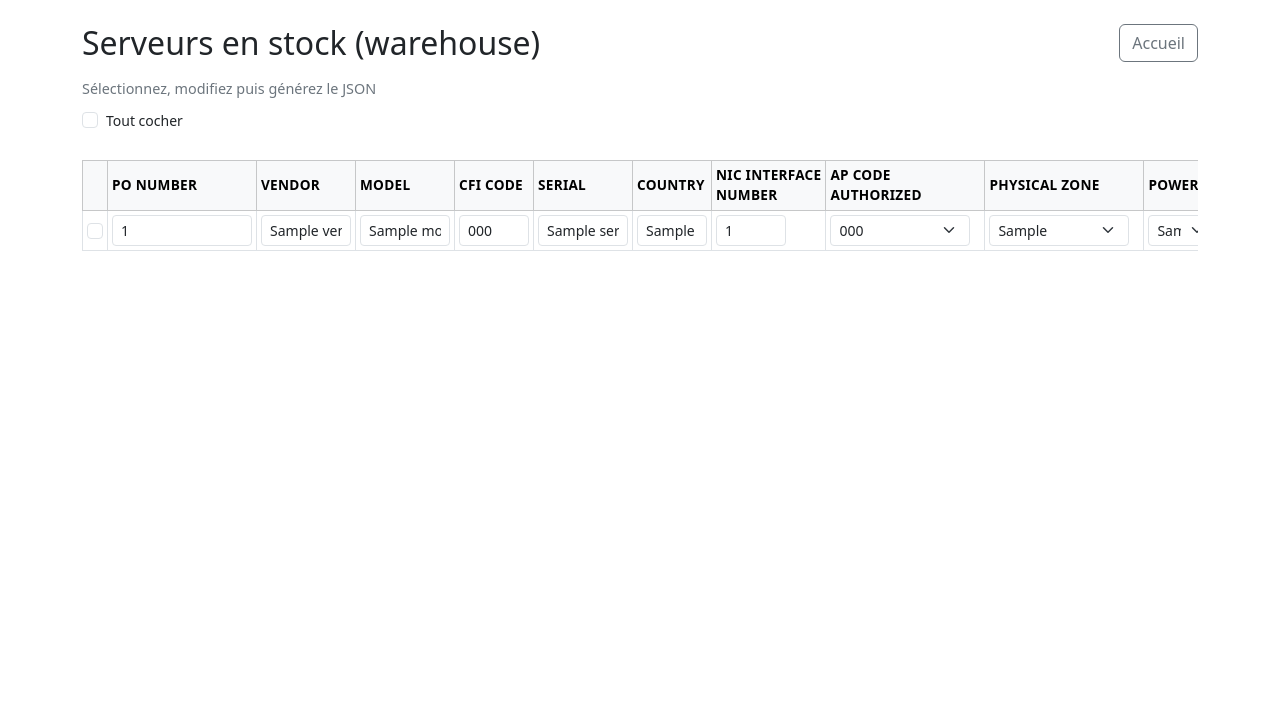
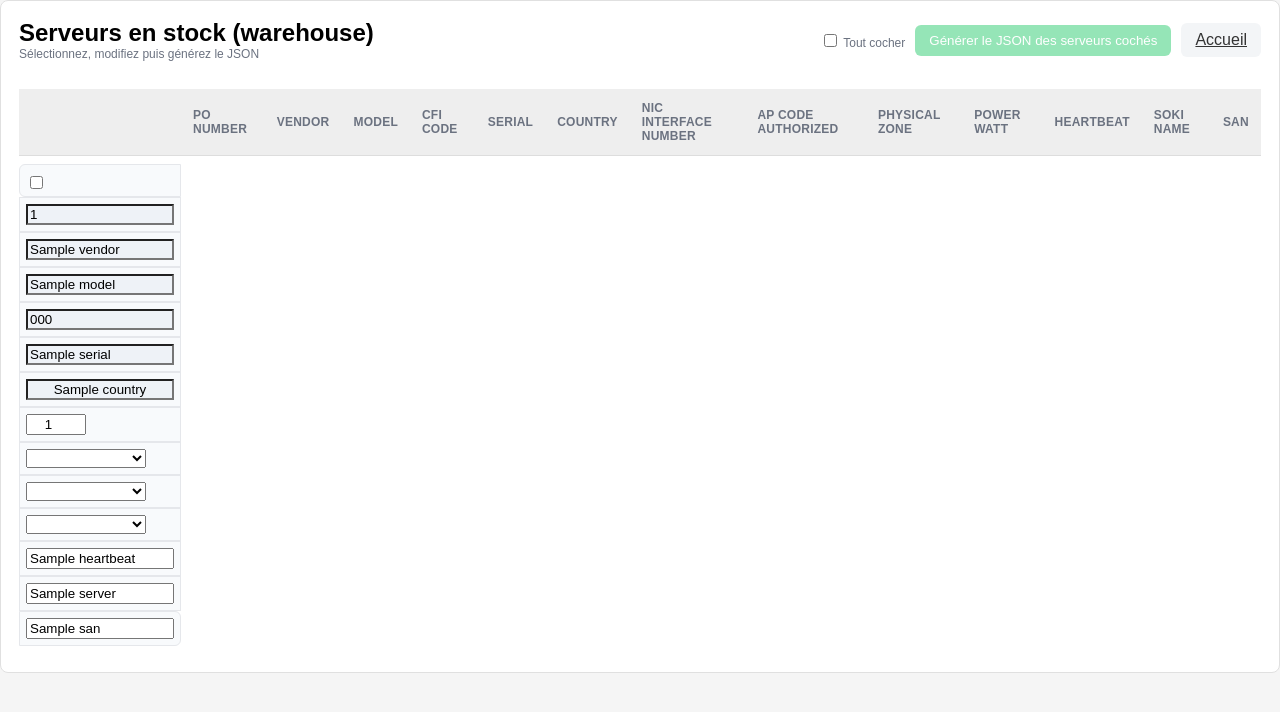
Before and after one commit to Selimyahyaoui/front, a FastAPI app: template app/templates/servers_warehouse.html in a window 1280 px wide. Shown: the top 712 px of the page. Run offline with FastAPI, Linux system fonts and the light colour scheme; the template is opened without the code that fills it: most values are stand-ins (such as "Sample title", 1, 10 or a date in 2020); parts of the project's set-up code (start-up, migrations or seed data) failed here and were passed over.

Commit message:
Update servers_warehouse.html

```diff
--- a/app/templates/servers_warehouse.html
+++ b/app/templates/servers_warehouse.html
@@ -4,57 +4,65 @@
   <meta charset="UTF-8" />
   <title>Serveurs en stock (warehouse)</title>
   <link rel="stylesheet" href="/static/style.css" />
-  <!-- Bootstrap (si déjà présent via base.css, tu peux laisser quand même) -->
-  <link rel="stylesheet" href="https://cdn.jsdelivr.net/npm/bootstrap@5.3.2/dist/css/bootstrap.min.css">
   <style>
-    /* même look que l’ancienne page, mais sans troncature */
-    .table thead th { font-size: .85rem; text-transform: uppercase; letter-spacing: .02em; }
-    .table td, .table th { vertical-align: middle; white-space: nowrap; }
-    .pill { background: #f3f5f7; border: 1px solid #e3e7ea; border-radius: .35rem; padding: .25rem .5rem; font-size: .875rem; }
-    .cell-input { width: 140px; }          /* pour PO, vendor, model, etc. */
-    .cell-input.short { width: 90px; }     /* cfi, country, etc. */
-    .cell-input.xs { width: 70px; }        /* nic count, power, etc. */
-    .sticky-actions { position: sticky; top: .5rem; z-index: 10; }
-    .row-check { transform: translateY(1px); }
-    .note-top { color: #6c757d; font-size: .9rem; }
-    .btn-main { background-color: #26a269; border-color: #26a269; }
-    .btn-main:disabled { opacity: .4; cursor: not-allowed; }
+    /* keep the “old look” but make columns readable */
+    .panel      { background:#fff; border:1px solid #e0e0e0; border-radius:8px; padding:18px; }
+    .toolbar    { display:flex; gap:10px; align-items:center; justify-content:flex-end; margin-bottom:12px; }
+    .btn        { border:0; border-radius:6px; padding:8px 14px; cursor:pointer; }
+    .btn-primary{ background:#2ecc71; color:#fff; }
+    .btn-ghost  { background:#f3f5f7; color:#333; }
+    .btn:disabled{ opacity:.5; cursor:not-allowed; }
+    table       { width:100%; border-collapse:separate; border-spacing:0 8px; }
+    thead th    { font-size:12px; letter-spacing:.02em; color:#6b7280; text-transform:uppercase; }
+    tbody td    { background:#f8fafc; border:1px solid #e5e7eb; padding:6px; }
+    tbody tr td:first-child { border-radius:6px 0 0 6px; }
+    tbody tr td:last-child  { border-radius:0 6px 6px 0; }
+    .cell       { display:flex; align-items:center; gap:8px; }
+    .cell input[type="text"] { width: 140px; }             /* show full values */
+    .cell input.readonly     { background:#eef2f7; }
+    .cell .short             { width: 70px; }
+    .cell .xs                { width: 52px; text-align:center; }
+    .cell select             { min-width: 120px; }
+    .row-check               { transform: translateY(2px); }
+    .header-row              { display:flex; align-items:center; gap:10px; justify-content:space-between; }
+    .left-actions            { display:flex; align-items:center; gap:10px; }
+    .right-actions           { display:flex; align-items:center; gap:10px; }
+    .muted                   { color:#6b7280; font-size:12px; }
   </style>
 </head>
 <body>
-  <div class="container py-4">
-    <div class="d-flex align-items-center justify-content-between mb-3">
-      <h2 class="m-0">Serveurs en stock (warehouse)</h2>
-      <div class="d-flex gap-2 sticky-actions">
-        <button id="generateBtn" form="warehouseForm" type="submit" class="btn btn-main text-white" disabled>
-          Générer le JSON des serveurs cochés
-        </button>
-        <a href="/" class="btn btn-outline-secondary">Accueil</a>
+  <div class="panel">
+    <div class="header-row">
+      <div>
+        <h2 style="margin:0;">Serveurs en stock (warehouse)</h2>
+        <div class="muted">Sélectionnez, modifiez puis générez le JSON</div>
+      </div>
+      <div class="right-actions">
+        <!-- master “Tout cocher” (outside table header on purpose) -->
+        <label class="muted"><input id="check_all" type="checkbox" /> Tout cocher</label>
+        <button id="btn-generate" class="btn btn-primary" disabled>Générer le JSON des serveurs cochés</button>
+        <a href="/" class="btn btn-ghost">Accueil</a>
       </div>
     </div>
 
-    <div class="note-top mb-2">Sélectionnez, modifiez puis générez le JSON</div>
+    <!-- We’ll fill this hidden field with the JSON payload on submit -->
+    <form id="payloadForm" method="post" action="/servers/warehouse/json">
+      <input type="hidden" name="payload" id="payload" />
+    </form>
 
-    <form id="warehouseForm" method="post" action="/servers/warehouse" onsubmit="collectSelection(event)">
-      <input type="hidden" name="selected_ids" id="selected_ids" value="">
-      <div class="form-check mb-2">
-        <input id="check_all" class="form-check-input" type="checkbox">
-        <label class="form-check-label" for="check_all">Tout cocher</label>
-      </div>
-
-      <div class="table-responsive">
-        <table class="table table-sm table-bordered align-middle">
-          <thead class="table-light">
+    <table>
+      <thead>
         <tr>
-              <th style="width:30px;"></th>
+          <!-- no checkbox in header -->
+          <th></th>
           <th>PO Number</th>
           <th>Vendor</th>
           <th>Model</th>
           <th>CFI Code</th>
           <th>Serial</th>
           <th>Country</th>
-              <th>NIC Interface<br>Number</th>
-              <th>AP code<br>authorized</th>
+          <th>NIC Interface Number</th>
+          <th>AP code authorized</th>
           <th>Physical Zone</th>
           <th>Power Watt</th>
           <th>HeartBeat</th>
@@ -64,105 +72,116 @@
       </thead>
       <tbody>
       {% for s in servers %}
-            <tr data-id="{{ s.s_id }}">
-              <!-- checkbox ligne -->
-              <td>
-                <input type="checkbox" class="form-check-input row-check" data-id="{{ s.s_id }}">
+        <tr data-id="{{ s.id }}">
+          <td class="cell">
+            <input type="checkbox" class="row-check" />
           </td>
 
-              <!-- readonly en “pills” comme avant mais avec input large pour ne pas couper -->
-              <td><input class="form-control form-control-sm cell-input" type="text" value="{{ s.po_number }}" readonly></td>
-              <td><input class="form-control form-control-sm cell-input short" type="text" value="{{ s.vendor }}" readonly></td>
-              <td><input class="form-control form-control-sm cell-input short" type="text" value="{{ s.model }}" readonly></td>
-              <td><input class="form-control form-control-sm cell-input xs" type="text" value="{{ s.cfi_code }}" readonly></td>
-              <td><input class="form-control form-control-sm cell-input short" type="text" value="{{ s.serial }}" readonly></td>
-              <td><input class="form-control form-control-sm cell-input xs" type="text" value="{{ s.country }}" readonly></td>
+          <td class="cell"><input class="readonly" type="text" value="{{ s.po_number }}" readonly /></td>
+          <td class="cell"><input class="readonly short" type="text" value="{{ s.vendor }}" readonly /></td>
+          <td class="cell"><input class="readonly short" type="text" value="{{ s.model }}" readonly /></td>
+          <td class="cell"><input class="readonly short" type="text" value="{{ s.cfi_code }}" readonly /></td>
+          <td class="cell"><input class="readonly short" type="text" value="{{ s.serial }}" readonly /></td>
+          <td class="cell"><input class="readonly xs" type="text" value="{{ s.country }}" readonly /></td>
 
-              <!-- éditables -->
-              <td>
-                <input class="form-control form-control-sm cell-input xs" type="number" min="0" step="1"
-                       value="{{ s.nic_count or '' }}" data-field="nic_count">
+          <td class="cell">
+            <input type="number" class="xs nic" min="0" step="1" value="{{ s.nic_count }}" />
           </td>
 
-              <td>
-                <select class="form-select form-select-sm cell-input" data-field="ap_code">
+          <td class="cell">
+            <select class="ap">
+              <option value=""></option>
               {% for ap in ap_codes %}
-                    <option value="{{ ap }}" {% if s.ap_code == ap %}selected{% endif %}>{{ ap }}</option>
+                <option value="{{ ap }}" {% if ap==s.ap_code %}selected{% endif %}>{{ ap }}</option>
               {% endfor %}
             </select>
           </td>
 
-              <td>
-                <select class="form-select form-select-sm cell-input" data-field="physical_zone">
-                  {% for z in physical_zones %}
-                    <option value="{{ z }}" {% if s.physical_zone == z %}selected{% endif %}>{{ z }}</option>
+          <td class="cell">
+            <select class="pz">
+              <option value=""></option>
+              {% for pz in physical_zones %}
+                <option value="{{ pz }}" {% if pz==s.physical_zone %}selected{% endif %}>{{ pz }}</option>
               {% endfor %}
             </select>
           </td>
 
-              <td>
-                <select class="form-select form-select-sm cell-input xs" data-field="power_watt">
+          <td class="cell">
+            <select class="pw xs">
+              <option value=""></option>
               {% for w in power_watts %}
-                    <option value="{{ w }}" {% if s.power_watt == w %}selected{% endif %}>{{ w }}</option>
+                <option value="{{ w }}" {% if w==s.power_watt %}selected{% endif %}>{{ w }}</option>
               {% endfor %}
             </select>
           </td>
 
-              <td><input class="form-control form-control-sm cell-input xs" type="text" value="{{ s.heartbeat or '' }}" data-field="heartbeat"></td>
-              <td><input class="form-control form-control-sm cell-input short" type="text" value="{{ s.soki_name or '' }}" data-field="soki_name"></td>
-              <td><input class="form-control form-control-sm cell-input short" type="text" value="{{ s.san or '' }}" data-field="san"></td>
+          <td class="cell"><input type="text" class="hb short" value="{{ s.heartbeat or '' }}" /></td>
+          <td class="cell"><input type="text" class="soki short" value="{{ s.soki_name or '' }}" /></td>
+          <td class="cell"><input type="text" class="san short" value="{{ s.san or '' }}" /></td>
         </tr>
       {% endfor %}
       </tbody>
     </table>
   </div>
-    </form>
-  </div>
 
   <script>
-    // éléments
-    const checkAll   = document.getElementById('check_all');
-    const generate   = document.getElementById('generateBtn');
-    const hiddenSel  = document.getElementById('selected_ids');
+    const checkAll = document.getElementById('check_all');
+    const generateBtn = document.getElementById('btn-generate');
+    const form = document.getElementById('payloadForm');
+    const payloadInput = document.getElementById('payload');
 
-    // toggle "tout cocher"
+    function selectedRows() {
+      return Array.from(document.querySelectorAll('tbody .row-check:checked'))
+                  .map(cb => cb.closest('tr'));
+    }
+
+    function refreshButton() {
+      generateBtn.disabled = selectedRows().length === 0;
+    }
+
+    // master checkbox
     checkAll?.addEventListener('change', () => {
-      document.querySelectorAll('.row-check').forEach(cb => {
-        cb.checked = checkAll.checked;
-      });
-      updateButton();
+      document.querySelectorAll('tbody .row-check').forEach(cb => { cb.checked = checkAll.checked; });
+      refreshButton();
     });
 
-    // activer/désactiver le bouton selon sélection
-    function updateButton() {
-      const anyChecked = document.querySelectorAll('.row-check:checked').length > 0;
-      generate.disabled = !anyChecked;
-    }
-    document.addEventListener('change', (e) => {
-      if (e.target.classList.contains('row-check')) updateButton();
-    });
-    updateButton();
-
-    // collecte des valeurs des lignes cochées
-    function collectSelection(ev) {
-      const rows = [];
-      document.querySelectorAll('tr[data-id]').forEach(tr => {
-        const cb = tr.querySelector('.row-check');
-        if (!cb || !cb.checked) return;
-
-        const row = { id: tr.dataset.id };
-        tr.querySelectorAll('[data-field]').forEach(el => {
-          const key = el.getAttribute('data-field');
-          const val = (el.tagName === 'SELECT') ? el.value : el.value.trim();
-          row[key] = val;
-        });
-        rows.push(row);
+    // per-row checkboxes
+    document.querySelectorAll('tbody .row-check').forEach(cb => {
+      cb.addEventListener('change', refreshButton);
     });
 
-      // passe la sélection au backend (JSON string dans un hidden)
-      hiddenSel.value = JSON.stringify(rows);
-      // le form se soumet normalement vers POST /servers/warehouse
-    }
+    // build payload then POST
+    generateBtn.addEventListener('click', (e) => {
+      e.preventDefault();
+      const rows = selectedRows();
+      if (!rows.length) return;
+
+      const out = rows.map(tr => {
+        const id = tr.getAttribute('data-id');
+        return {
+          id: Number(id),
+          po_number:   tr.querySelector('td:nth-child(2) input').value,
+          vendor:      tr.querySelector('td:nth-child(3) input').value,
+          model:       tr.querySelector('td:nth-child(4) input').value,
+          cfi_code:    tr.querySelector('td:nth-child(5) input').value,
+          serial:      tr.querySelector('td:nth-child(6) input').value,
+          country:     tr.querySelector('td:nth-child(7) input').value,
+          nic_count:   Number(tr.querySelector('.nic').value || 0),
+          ap_code:     tr.querySelector('.ap').value || '',
+          physical_zone: tr.querySelector('.pz').value || '',
+          power_watt:  tr.querySelector('.pw').value ? Number(tr.querySelector('.pw').value) : null,
+          heartbeat:   tr.querySelector('.hb').value || '',
+          soki_name:   tr.querySelector('.soki').value || '',
+          san:         tr.querySelector('.san').value || ''
+        };
+      });
+
+      payloadInput.value = JSON.stringify(out);
+      form.submit();
+    });
+
+    // initial state
+    refreshButton();
   </script>
 </body>
 </html>
```
Lines whose indentation alone changed are shown as unchanged.
